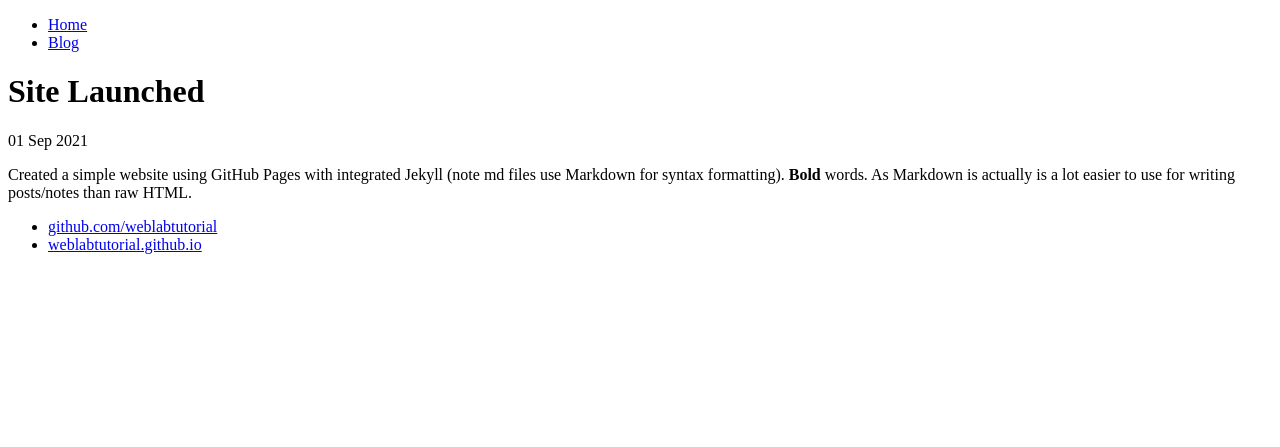
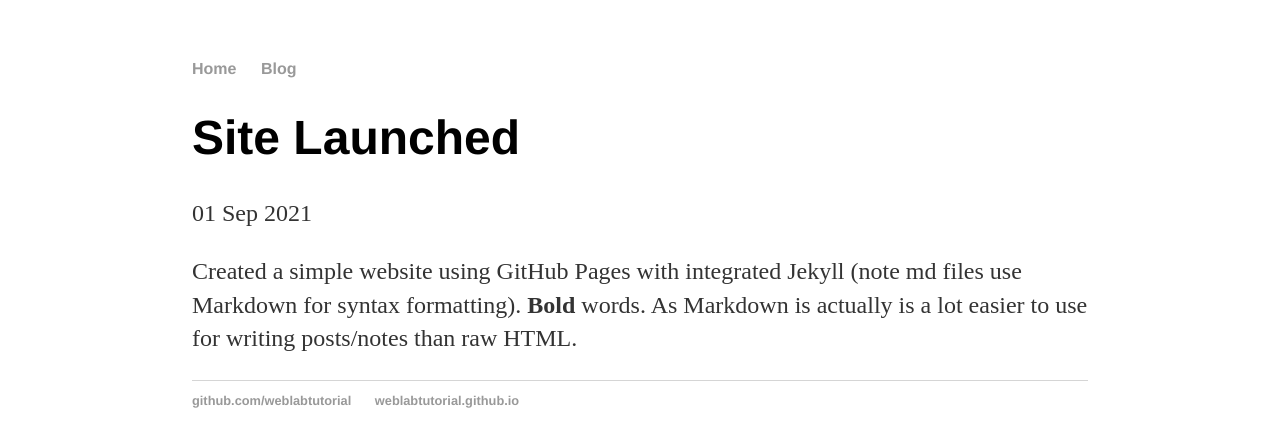
Before and after one commit to ansongeo/ansongeo.github.io, a Jekyll site: the page built from _posts/2021-09-01-site-launched.md, in a window 1280 px wide. Shown: the top 447 px of the page. Built offline with Jekyll 4.4.1, drawn with Linux system fonts in a browser that asks for light colours.

Commit message:
Update default.html

```diff
--- a/_layouts/default.html
+++ b/_layouts/default.html
@@ -3,7 +3,7 @@
  <head>
   <title>{{ page.title }}</title>
   <!-- link to main stylesheet -->
-  <link rel="stylesheet" type="text/css" href="/css/main.css">
+  <link rel="stylesheet" type="text/css" href="/ss/main.css">
  </head>
  <body>
   <nav>
```
